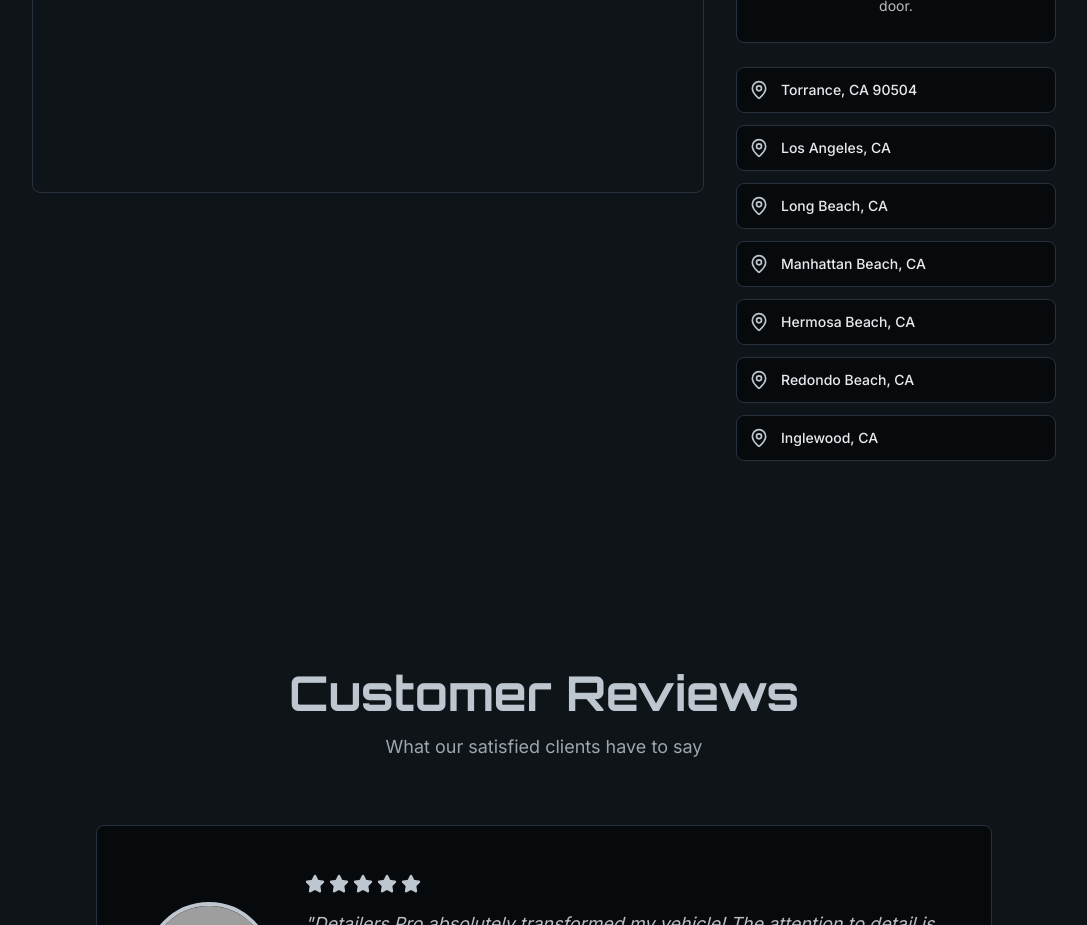
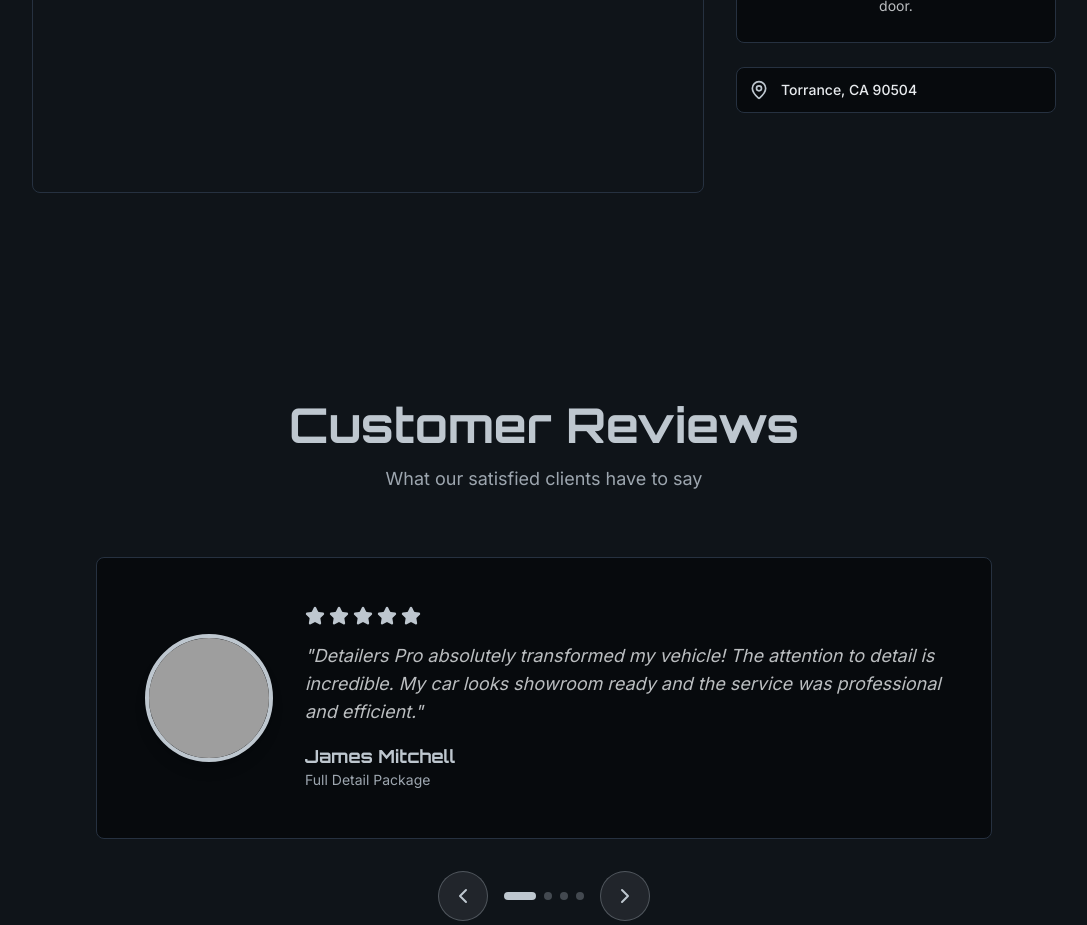
Before and after one commit to Osaid-Siddiqui/Detailers-pro, a React (Vite) app: page / in a window 1280 px wide. Shown: the part 4780-5705 px from the top of the page, without its empty margins (96-1183 px from the left). Built offline with nearby package versions, Linux system fonts and the light colour scheme; grey boxes are pictures that could not be loaded; the HTML template or start-up script is replaced by a standard one.

Commit message:
Update Areas section to show only Torrance CA 90504
cgen-4d597513b9ba404f9b555c9a6c8c7464

```diff
--- a/src/components/sections/Areas.tsx
+++ b/src/components/sections/Areas.tsx
@@ -10,12 +10,6 @@ const Areas = () => {
 
   const areas = [
     "Torrance, CA 90504",
-    "Los Angeles, CA",
-    "Long Beach, CA",
-    "Manhattan Beach, CA",
-    "Hermosa Beach, CA",
-    "Redondo Beach, CA",
-    "Inglewood, CA",
   ];
 
   return (
```
